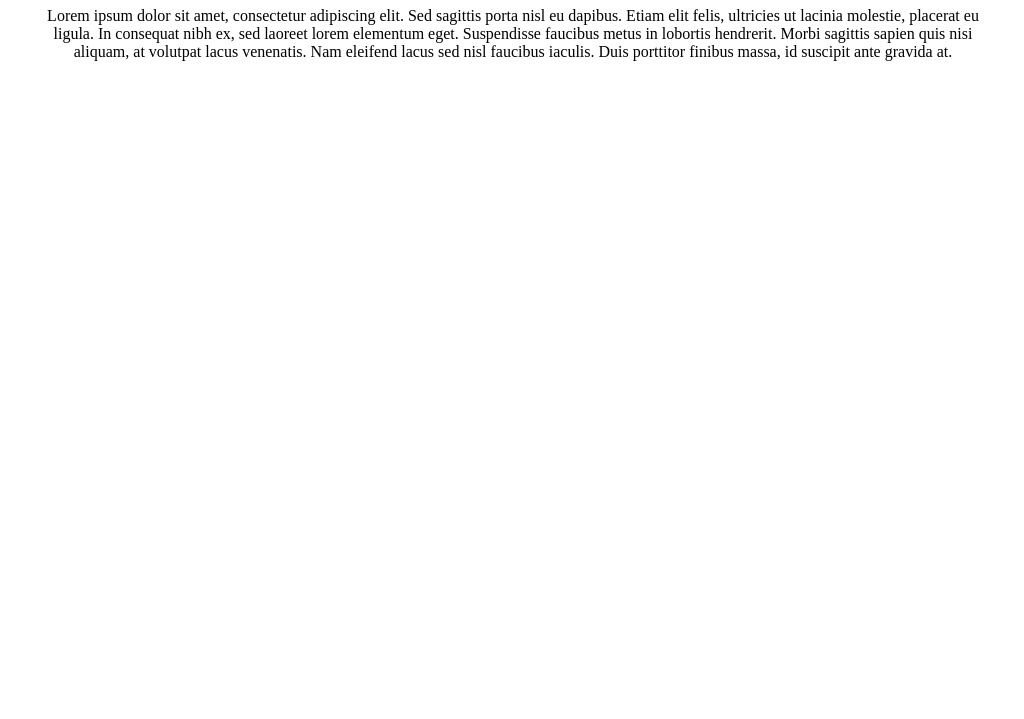
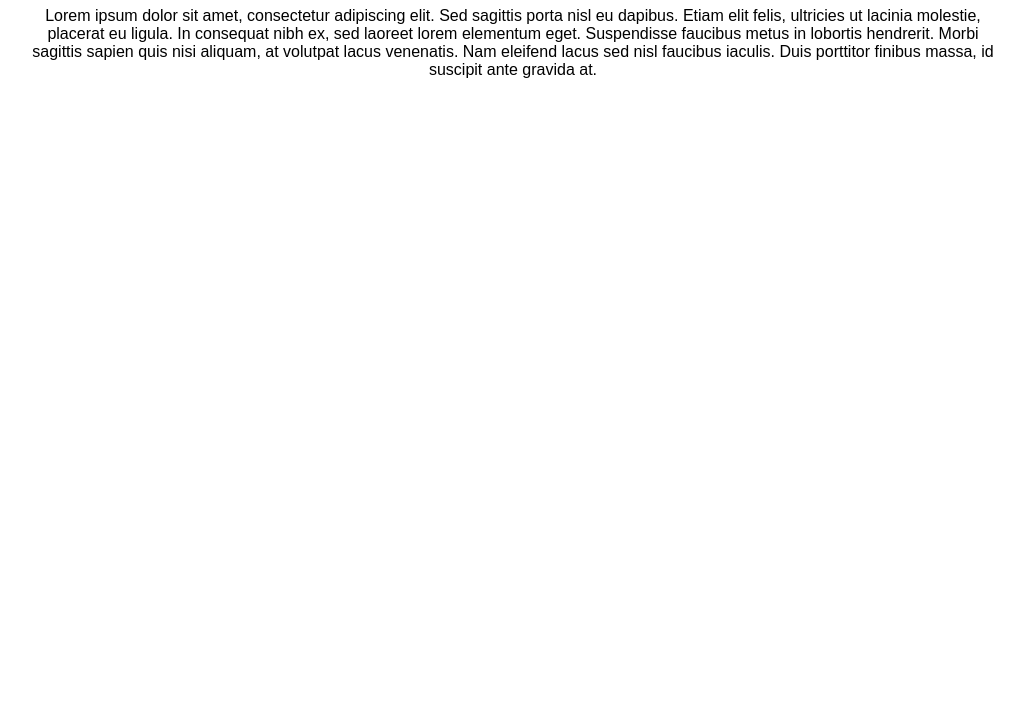
Before and after one commit to Nikym/fml-mvp-frontend, a Gatsby site: page / in a window 1280 px wide. Shown: the part 81-800 px from the top of the page, without its empty margins (127-1151 px from the left). Built offline with nearby package versions, Linux system fonts and the light colour scheme; Gatsby itself is replaced by a stand-in of ours.

Commit message:
Added tfl style font to webpage

```diff
--- a/src/components/layout/Layout.jsx
+++ b/src/components/layout/Layout.jsx
@@ -10,6 +10,8 @@ const useStyles = makeStyles((theme) => ({
     [theme.breakpoints.up('md')]: {
       padding: '0 150px',
     },
+    fontFamily: '"Hammersmith One", sans-serif',
+    src: 'url(\'https://fonts.googleapis.com/css2?family=Hammersmith+One&display=swap\')',
   },
   content: {
     maxWidth: 1200,
```
